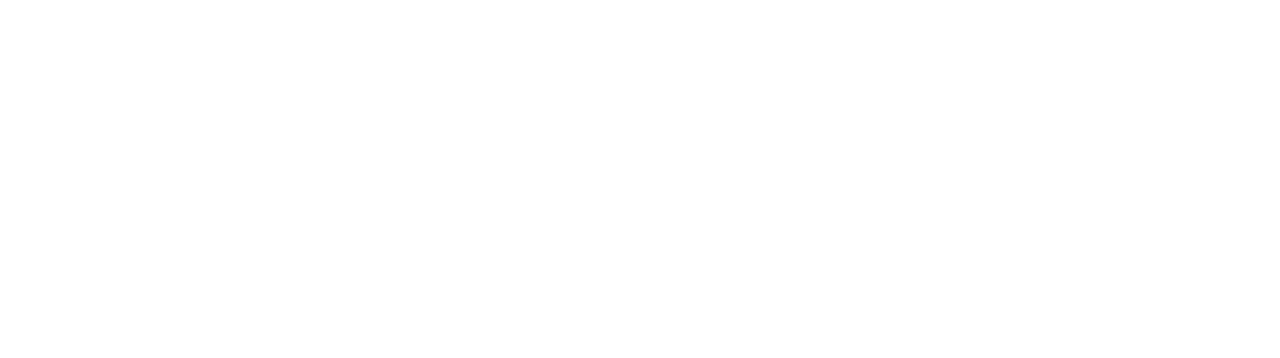
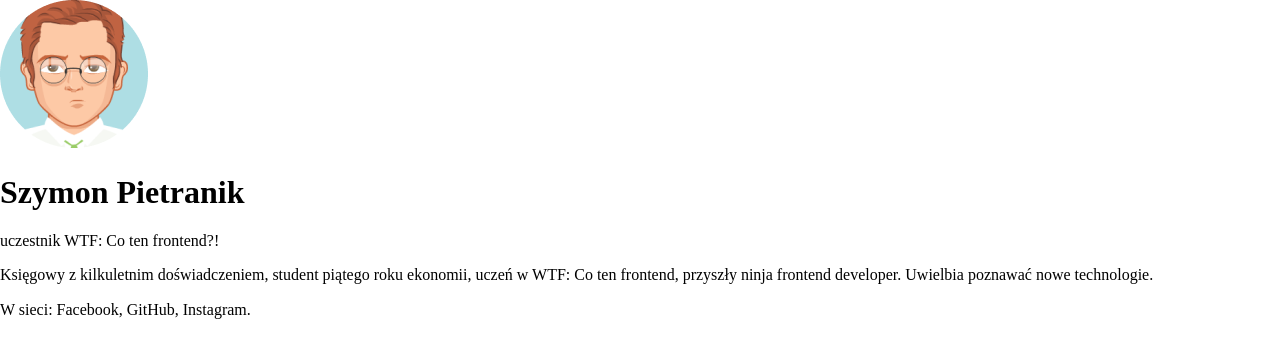
Before and after one commit to szymonpietranik/business-card-, a plain HTML site: page index.html in a window 1280 px wide. Drawn offline with Linux system fonts and the light colour scheme.

Commit message:
add picture and content to page

```diff
--- a/index.html
+++ b/index.html
@@ -1,11 +1,29 @@
 <!DOCTYPE html>
 <html lang="pl">
-<head>
-    <meta charset="UTF-8">
-    <meta name="viewport" content="width=device-width, initial-scale=1.0">
-    <title>Document</title>
-</head>
-<body>
-
-</body>
+  <head>
+    <meta charset="UTF-8" />
+    <meta name="viewport" content="width=device-width, initial-scale=1.0" />
+    <title>Wizytówka</title>
+    <link rel="stylesheet" type="text/css" href="style.css" />
+    <link rel="stylesheet" type="text/css" href="normalize.css" />
+  </head>
+  <body>
+    <main>
+      <article>
+        <img src="avatar.png" alt="twarz gościa w okularach" />
+        <header>
+          <h1>Szymon Pietranik</h1>
+          <p>uczestnik WTF: Co ten frontend?!</p>
+        </header>
+        <p>
+          Księgowy z kilkuletnim doświadczeniem, student piątego roku ekonomii,
+          uczeń w WTF: Co ten frontend, przyszły ninja frontend developer.
+          Uwielbia poznawać nowe technologie.
+        </p>
+        <p>
+          W sieci: Facebook, GitHub, Instagram.
+        </p>
+      </article>
+    </main>
+  </body>
 </html>
```
Also changed, not shown: avatar.png (added).
